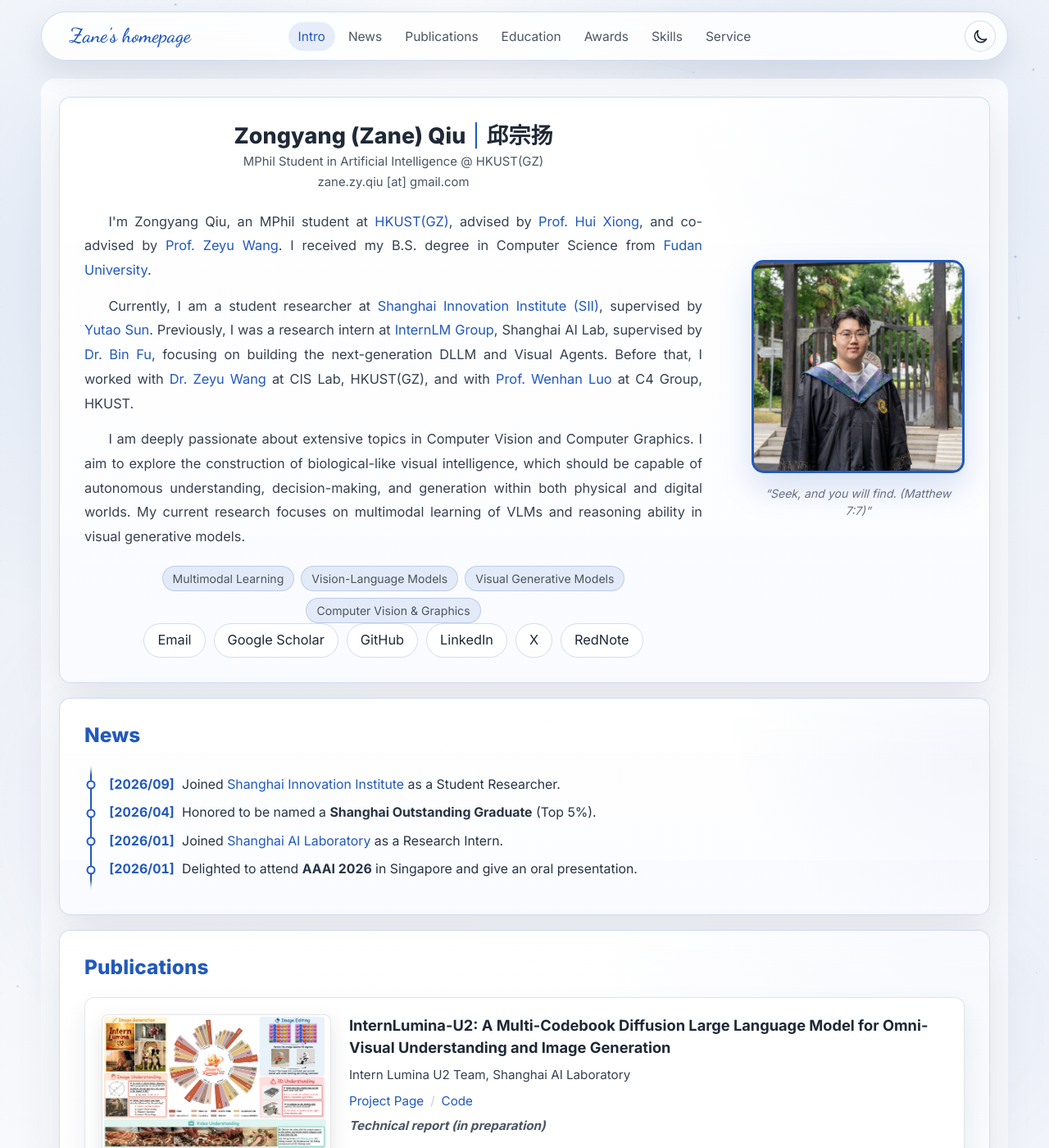
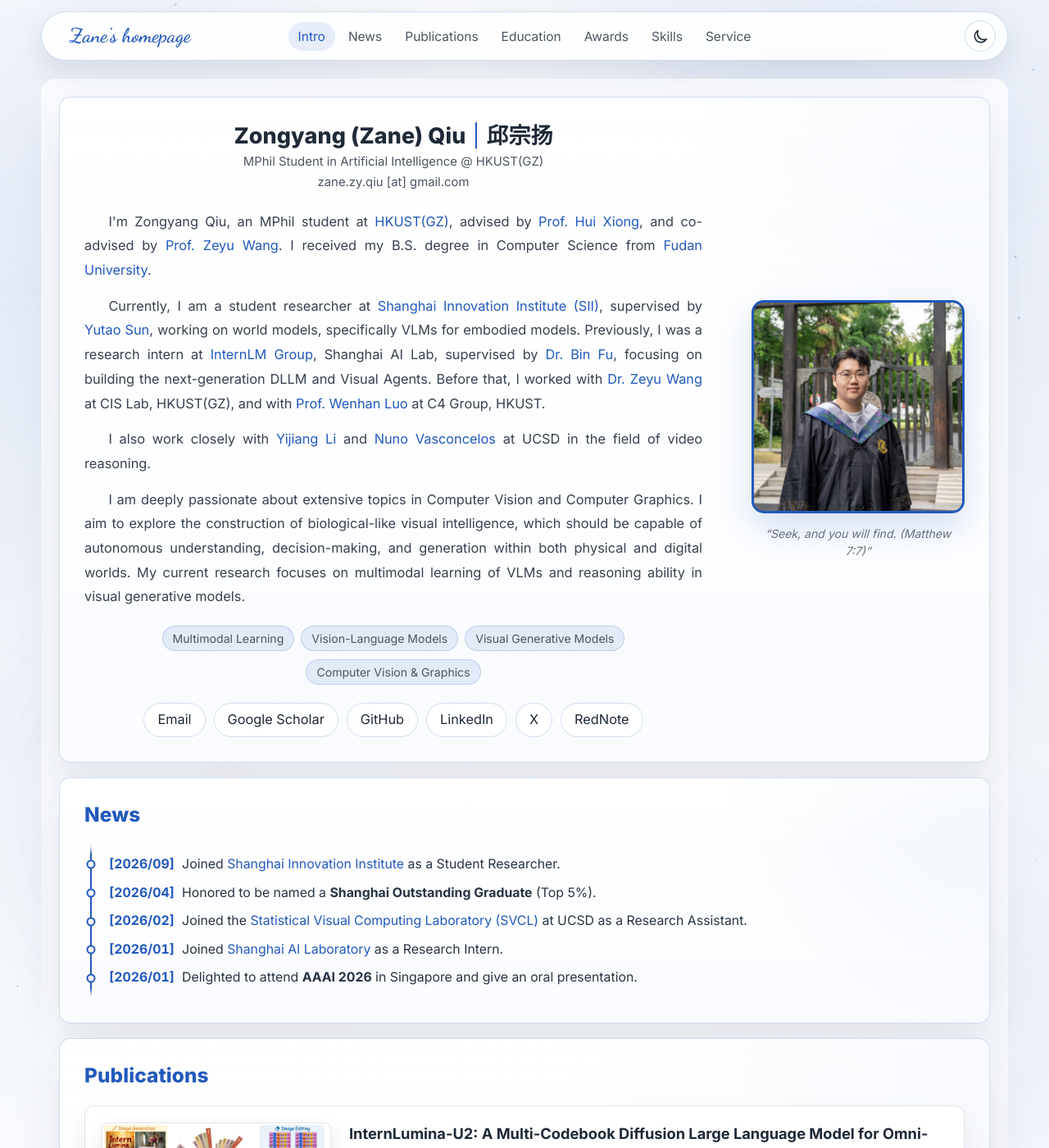
Before and after one commit to Zane-ZYQiu/Zane-ZYQiu.github.io, a Jekyll site: the page built from _pages/about.html, in a window 1280 px wide and 1400 px high. Shown: the whole window at 82% size. Built offline with Jekyll 4.4.1, drawn with Linux system fonts in a browser that asks for light colours.

Commit message:
Update bio and news, fix logo and pill spacing
Describe the SII world-model work, add the UCSD video reasoning
collaboration and the SVCL news item. Keep tall logos inside their
tiles and restore the gap between interest tags and profile links.

Co-Authored-By: Claude Opus 5.5 <noreply@anthropic.com>

```diff
--- a/_layouts/homepage.html
+++ b/_layouts/homepage.html
@@ -19,7 +19,7 @@
     <link rel="preconnect" href="https://fonts.googleapis.com" />
     <link rel="preconnect" href="https://fonts.gstatic.com" crossorigin />
     <link rel="stylesheet" href="https://fonts.googleapis.com/css2?family=Dancing+Script:wght@600&family=Inter:wght@400;500;600;700;800&display=swap" />
-    <link rel="stylesheet" href="{{ base_path }}/assets/css/homepage.css?v=20261006e" />
+    <link rel="stylesheet" href="{{ base_path }}/assets/css/homepage.css?v=20261006g" />
     <link rel="apple-touch-icon" sizes="180x180" href="{{ base_path }}/images/apple-touch-icon-180x180.png" />
     <link rel="icon" type="image/svg+xml" href="{{ base_path }}/images/favicon.svg" />
     <link rel="icon" type="image/png" href="{{ base_path }}/images/favicon-32x32.png" sizes="32x32" />
@@ -58,6 +58,6 @@
     </footer>
 
     <script defer src="{{ base_path }}/assets/js/geo-network.js?v=20261006a"></script>
-    <script defer src="{{ base_path }}/assets/js/homepage.js?v=20261006e"></script>
+    <script defer src="{{ base_path }}/assets/js/homepage.js?v=20261006g"></script>
   </body>
 </html>
--- a/_pages/about.html
+++ b/_pages/about.html
@@ -29,7 +29,8 @@ redirect_from:
       <p>
         Currently, I am a student researcher at
         <a href="https://www.sii.edu.cn/" target="_blank" rel="noreferrer">Shanghai Innovation Institute (SII)</a>,
-        supervised by <a href="https://sunyt32.github.io/" target="_blank" rel="noreferrer">Yutao Sun</a>.
+        supervised by <a href="https://sunyt32.github.io/" target="_blank" rel="noreferrer">Yutao Sun</a>,
+        working on world models, specifically VLMs for embodied models.
         Previously, I was a research intern at
         <a href="https://github.com/InternLM" target="_blank" rel="noreferrer">InternLM Group</a>,
         Shanghai AI Lab, supervised by
@@ -39,6 +40,12 @@ redirect_from:
         at CIS Lab, HKUST(GZ), and with
         <a href="https://whluo.github.io" target="_blank" rel="noreferrer">Prof. Wenhan Luo</a>
         at C4 Group, HKUST.
+      </p>
+      <p>
+        I also work closely with
+        <a href="https://williamium3000.github.io/" target="_blank" rel="noreferrer">Yijiang Li</a>
+        and <a href="http://www.svcl.ucsd.edu/people/nuno/" target="_blank" rel="noreferrer">Nuno Vasconcelos</a>
+        at UCSD in the field of video reasoning.
       </p>
       <p>
         I am deeply passionate about extensive topics in Computer Vision and Computer Graphics. I aim to explore the
@@ -81,6 +88,9 @@ redirect_from:
     </article>
     <article class="news-item">
       <p><span class="news-date">[2026/04]</span> Honored to be named a <strong>Shanghai Outstanding Graduate</strong> (Top 5%).</p>
+    </article>
+    <article class="news-item">
+      <p><span class="news-date">[2026/02]</span> Joined the <a href="http://www.svcl.ucsd.edu/" target="_blank" rel="noreferrer">Statistical Visual Computing Laboratory (SVCL)</a> at UCSD as a Research Assistant.</p>
     </article>
     <article class="news-item">
       <p><span class="news-date">[2026/01]</span> Joined <a href="https://www.shlab.org.cn/" target="_blank" rel="noreferrer">Shanghai AI Laboratory</a> as a Research Intern.</p>
--- a/assets/css/homepage.css
+++ b/assets/css/homepage.css
@@ -503,7 +503,7 @@ strong {
   display: flex;
   flex-wrap: wrap;
   justify-content: center;
-  gap: 8px;
+  gap: 10px 8px;
   margin: 20px 0 0;
   padding: 0;
   list-style: none;
@@ -528,6 +528,7 @@ strong {
 }
 
 .profile-copy > .profile-links {
+  margin: 22px auto 0;
   text-indent: 0;
   text-align: center;
 }
@@ -682,8 +683,10 @@ strong {
 }
 
 .experience-logo {
-  display: grid;
-  place-items: center;
+  display: flex;
+  align-items: center;
+  justify-content: center;
+  overflow: hidden;
   width: 76px;
   height: 76px;
   border-radius: 12px;
@@ -698,14 +701,17 @@ strong {
 }
 
 .experience-logo:has(img) {
+  padding: 10px;
   background: #ffffff;
 }
 
 .experience-logo img {
-  width: 100%;
-  height: 100%;
+  display: block;
+  max-width: 100%;
+  max-height: 100%;
+  width: auto;
+  height: auto;
   object-fit: contain;
-  padding: 10px;
 }
 
 .experience-title {
```
